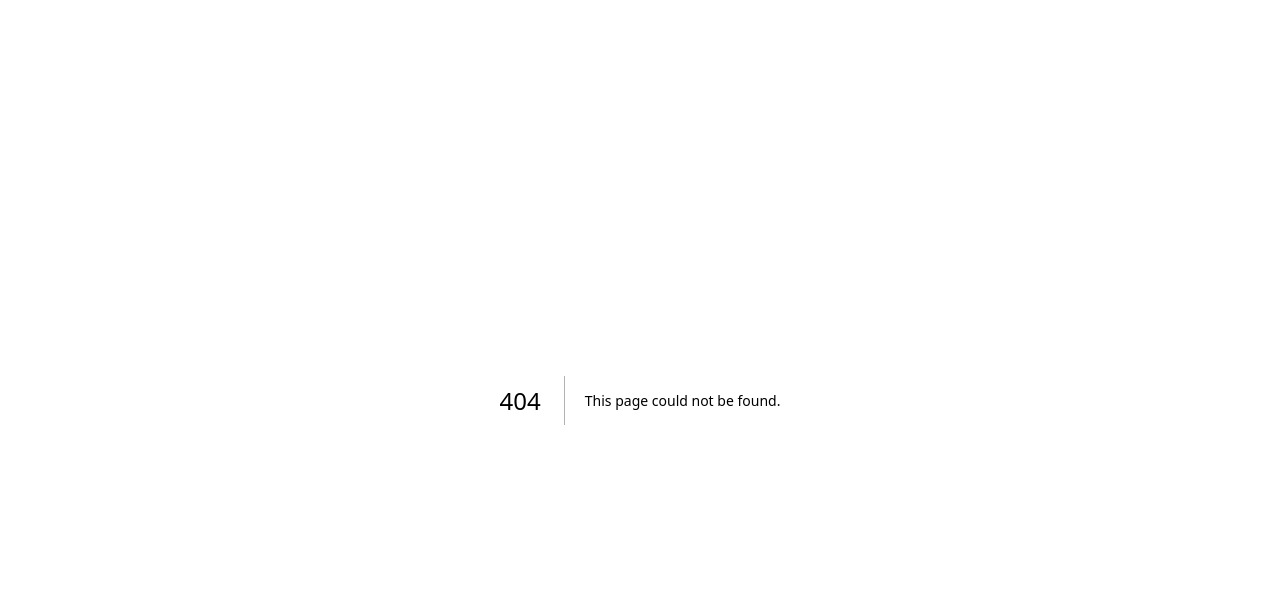
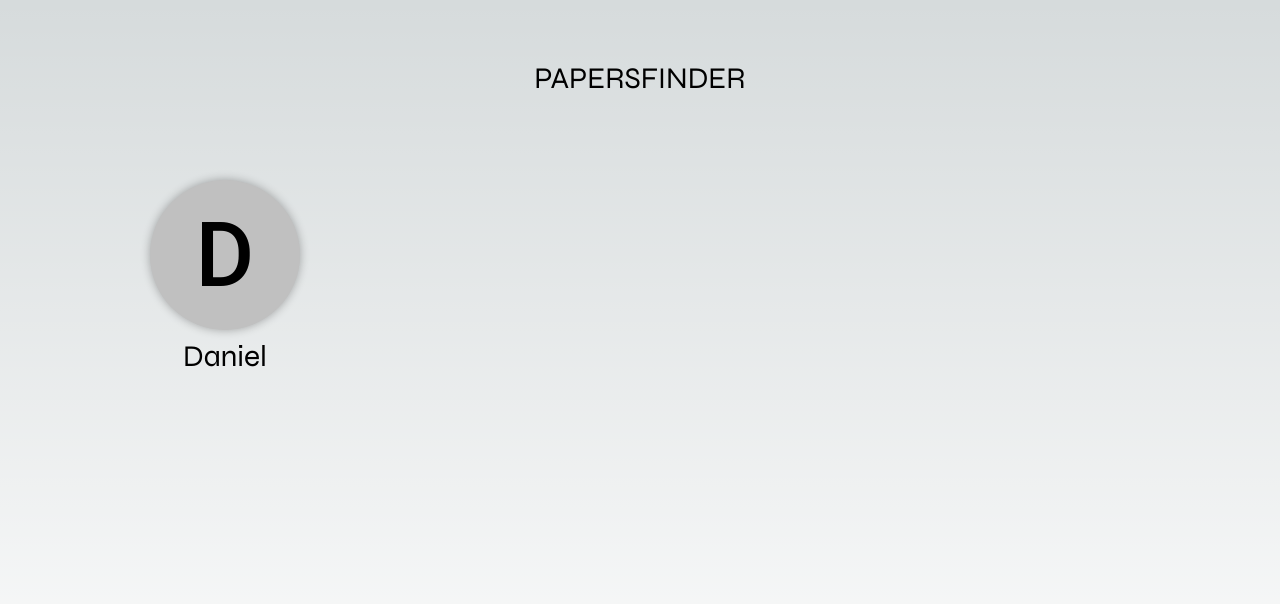
Before and after one commit to dbs1507/Papersfinder-refactoring, a Next.js app in the folder frontend/: page /account in a window 1280 px wide. Before the commit this address had no page. Shown: the top 604 px of the page. Built offline with nearby package versions, Linux system fonts and the light colour scheme.

Commit message:
account, result and citation page implements

```diff
--- /dev/null
+++ b/frontend/fontawesome.js
@@ -0,0 +1,6 @@
+// src/fontawesome.js
+import { library } from '@fortawesome/fontawesome-svg-core';
+import { fas } from '@fortawesome/free-solid-svg-icons';
+import { far } from '@fortawesome/free-regular-svg-icons';
+
+library.add(fas, far);
--- /dev/null
+++ b/frontend/src/app/account/page.jsx
@@ -0,0 +1,20 @@
+import React from 'react';
+import './styles.css'; // Importe o arquivo de estilos CSS
+
+const Account = () => {
+  return (
+    <>
+      <div className="flex flex-col items-center justify-items-center min-h-screen pt-5">
+        <h1 className="text-3xl font-syne mt-10">PAPERSFINDER</h1>
+      </div>
+      <div className="ball-container">
+        <span className="ball">
+          <span className="ball-text font-sans">D</span>
+        </span>
+        <p className="font-syne text-3xl mt-2">Daniel</p>
+      </div>
+    </>
+  );
+};
+
+export default Account;
--- /dev/null
+++ b/frontend/src/app/account/styles.css
@@ -0,0 +1,29 @@
+/* styles.css */
+.ball-container {
+    position: absolute;
+    top: 0;
+    left: 0;
+    display: flex;
+    flex-direction: column;
+    align-items: flex-start; /* Alinha os itens à esquerda */
+    margin-top: 180px; /* Espaçamento entre o título e a bola */
+    margin-left: 150px;
+    align-items: center;
+  }
+
+  .ball {
+    width: 150px;
+    height: 150px;
+    background-color: #c0c0c0;
+    border-radius: 50%;
+    box-shadow: 0 0 10px rgba(0, 0, 0, 0.3);
+    display: flex;
+    justify-content: center;
+    align-items: center;
+  }
+
+  .ball-text {
+    color: rgb(0, 0, 0);
+    font-size: 90px;
+    font-weight: 500;
+  }
--- /dev/null
+++ b/frontend/src/app/citation/page.jsx
@@ -0,0 +1,25 @@
+import React from 'react';
+import Header from "@/components/Header";
+import ChartSearch from "@/components/ChartSearch";
+import CardArticle from "@/components/CardArticle";
+import TopCitations from "@/components/TopCitations";
+
+
+const Result = () => {
+  return (
+      <>
+        <Header />
+        <div className="flex flex-col items-center justify-items-center min-h-screen pt-5">
+            <h1 className="text-3xl font-syne mb-6">PAPERSFINDER</h1>
+            <div className="flex pt-10 pb-16">
+              <span className='text-xs bg-gray-900 text-white px-1 py-1 rounded-lg font-bold mr-2'>KEYWORD: JAVA</span>
+              <span className='text-xs bg-gray-900 text-white px-1 py-1 rounded-lg font-bold'>ARTICLE: The java language specification</span>
+            </div>
+            <h3 className="text-2xl font-syne pt-16 pb-4">Citações relacionadas</h3>
+            <CardArticle size="w-3/4" />
+        </div>
+      </>
+  );
+};
+
+export default Result;
--- a/frontend/src/app/layout.js
+++ b/frontend/src/app/layout.js
@@ -1,6 +1,7 @@
 import { Inter } from "next/font/google";
 import "./globals.css";
 import Header from "@/components/Header";
+import '../../fontawesome';
 
 const inter = Inter({ subsets: ["latin"] });
 
--- a/frontend/src/app/result/page.jsx
+++ b/frontend/src/app/result/page.jsx
@@ -12,14 +12,14 @@ const Result = () => {
         <div className="flex flex-col items-center justify-items-center min-h-screen pt-5">
             <h1 className="text-3xl font-syne mb-6">PAPERSFINDER</h1>
             <div className="pt-10 pb-16">
-              <span className='text-xs bg-gray-900 text-white px-1 py-1 rounded-md font-bold'>KEYWORD: JAVA</span>
+              <span className='text-xs bg-gray-900 text-white px-1 py-1 rounded-lg font-bold'>KEYWORD: JAVA</span>
             </div>
             <h3 className="text-2xl font-syne pb-16">Interesse ao longo do tempo</h3>
             <ChartSearch/>
             <h3 className="text-2xl font-syne pt-16 pb-4">Top 5 citações</h3>
             <TopCitations />
             <h3 className="text-2xl font-syne pt-16 pb-4">Artigos relacionados</h3>
-            <CardArticle size="w-1/2" />
+            <CardArticle size="w-3/4" />
         </div>
       </>
   );
--- a/frontend/src/components/CardArticle.jsx
+++ b/frontend/src/components/CardArticle.jsx
@@ -1,14 +1,34 @@
+'use client'
 import React from 'react';
+import { usePathname } from 'next/navigation'; // Importa o hook usePathname do pacote next/navigation
+import { FontAwesomeIcon } from '@fortawesome/react-fontawesome';
+import { faHeart } from '@fortawesome/free-regular-svg-icons'; // Importa o ícone de coração vazio
 
-const CardArticle = ({ size }) => (
-  <div className={`${size} p-12 bg-white border border-gray-200 rounded-lg mb-6 ml-14`}>
-    <h5 className="mb-2 text-2xl font-bold tracking-tight text-black">Noteworthy technology acquisitions 2021</h5>
-    <p className="font-normal text-gray-700">Here are the biggest enterprise technology acquisitions of 2021 so far, in reverse chronological order.</p>
-    <div className="mt-4">
-      <button className="bg-blue-500 text-white px-4 py-2 rounded mr-2">Link artigo</button>
-      <button className="bg-gray-500 text-white px-4 py-2 rounded">Ver citações</button>
+const CardArticle = ({ size }) => {
+  const pathname = usePathname(); // Usa o hook usePathname para obter a URL atual
+
+  // URLs em que o botão deve ser escondido
+  const hiddenButtonUrls = ['/citation'];
+
+  return (
+    <div className={`${size} p-12 bg-white border border-gray-200 rounded-lg mb-6 ml-14`}>
+      <h5 className="mb-2 text-2xl font-bold tracking-tight">Noteworthy technology acquisitions 2021</h5>
+      <p className="font-normal text-gray-700 text-slate-500">Here are the biggest enterprise technology acquisitions of 2021 so far, in reverse chronological order.</p>
+      <div className='pt-2 pb-2'>
+        <span className='text-xs bg-gray-900 text-white px-1 py-1 rounded-lg font-bold'>12345 citações</span>
+        <FontAwesomeIcon icon={faHeart} className="text-sm" />
+      </div>
+
+      <div className="mt-4">
+        {!hiddenButtonUrls.includes(pathname) && (
+          <>
+            <button className="bg-transparent hover:bg-gray-500 text-gray-500 font-semibold hover:text-white py-2 px-4 border border-gray-300 hover:border-transparent rounded mr-2">Link artigo</button>
+          </>
+        )}
+      <button className="bg-transparent hover:bg-gray-500 text-gray-500 font-semibold hover:text-white py-2 px-4 border border-gray-300 hover:border-transparent rounded">Ver citações</button>
+      </div>
     </div>
-  </div>
-);
+  );
+};
 
 export default CardArticle;
--- a/frontend/src/components/ChartSearch.jsx
+++ b/frontend/src/components/ChartSearch.jsx
@@ -14,7 +14,7 @@ const data = [
 
 const ChartSearch = () => (
   <>
-    <ResponsiveContainer width="50%" height={700}>
+    <ResponsiveContainer width="77.5%" height={700}>
       <LineChart data={data}>
         <CartesianGrid strokeDasharray="3 3" />
         <XAxis dataKey="name" />
--- a/frontend/src/components/TopCitations.jsx
+++ b/frontend/src/components/TopCitations.jsx
@@ -4,7 +4,7 @@ import CardArticle from './CardArticle';
 
 const TopCitations = () => (
 
-    <div className="p-4 w-1/2 bg-white border border-gray-200 rounded-lg shadow mb-6 ml-14">
+    <div className="p-4 w-3/4 bg-white border border-gray-200 rounded-lg shadow mb-6 ml-14">
     <ul className=''>
         <div className='flex'>
             <li className='pl-10 text-9xl font-sans font-bold text-slate-950 py-2'>
--- a/package.json
+++ b/package.json
@@ -1,5 +1,9 @@
 {
   "dependencies": {
+    "@fortawesome/fontawesome-svg-core": "^6.5.2",
+    "@fortawesome/free-regular-svg-icons": "^6.5.2",
+    "@fortawesome/free-solid-svg-icons": "^6.5.2",
+    "@fortawesome/react-fontawesome": "^0.2.2",
     "@tailwindcss/typography": "^0.5.13",
     "bcryptjs": "^2.4.3",
     "dotenv": "^16.4.5",
```
Also changed, not shown: 1 other file (tests, documents, lock files or other folders).
